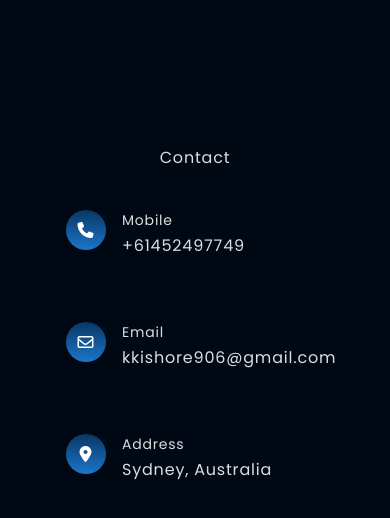
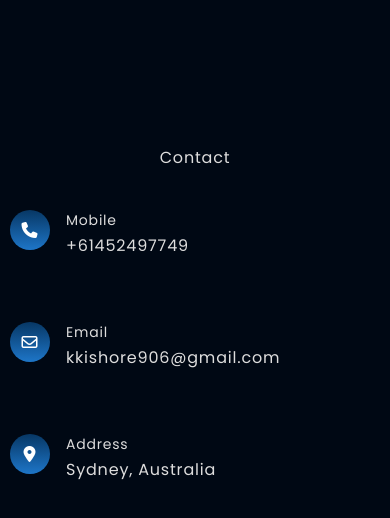
Before and after one commit to kishore906/MyPortfolio, a website: page index.html in a window 390 px wide. Shown: the part 7370-7888 px from the top of the page. Drawn offline with nearby package versions, Linux system fonts and the light colour scheme; files that its build step writes are made by us from their sources; a web font is replaced by a local one.

Commit message:
Contact Section updated

```diff
--- a/index.html
+++ b/index.html
@@ -646,7 +646,7 @@
           </div>
 
           <div
-            class="flex flex-wrap justify-start md:justify-center items-center gap-16 pl-14 md:pl-0 mt-10"
+            class="flex flex-wrap justify-start md:justify-center items-center gap-16 pl-15 md:pl-0 mt-10"
           >
             <div class="flex items-start gap-4">
               <div
```
